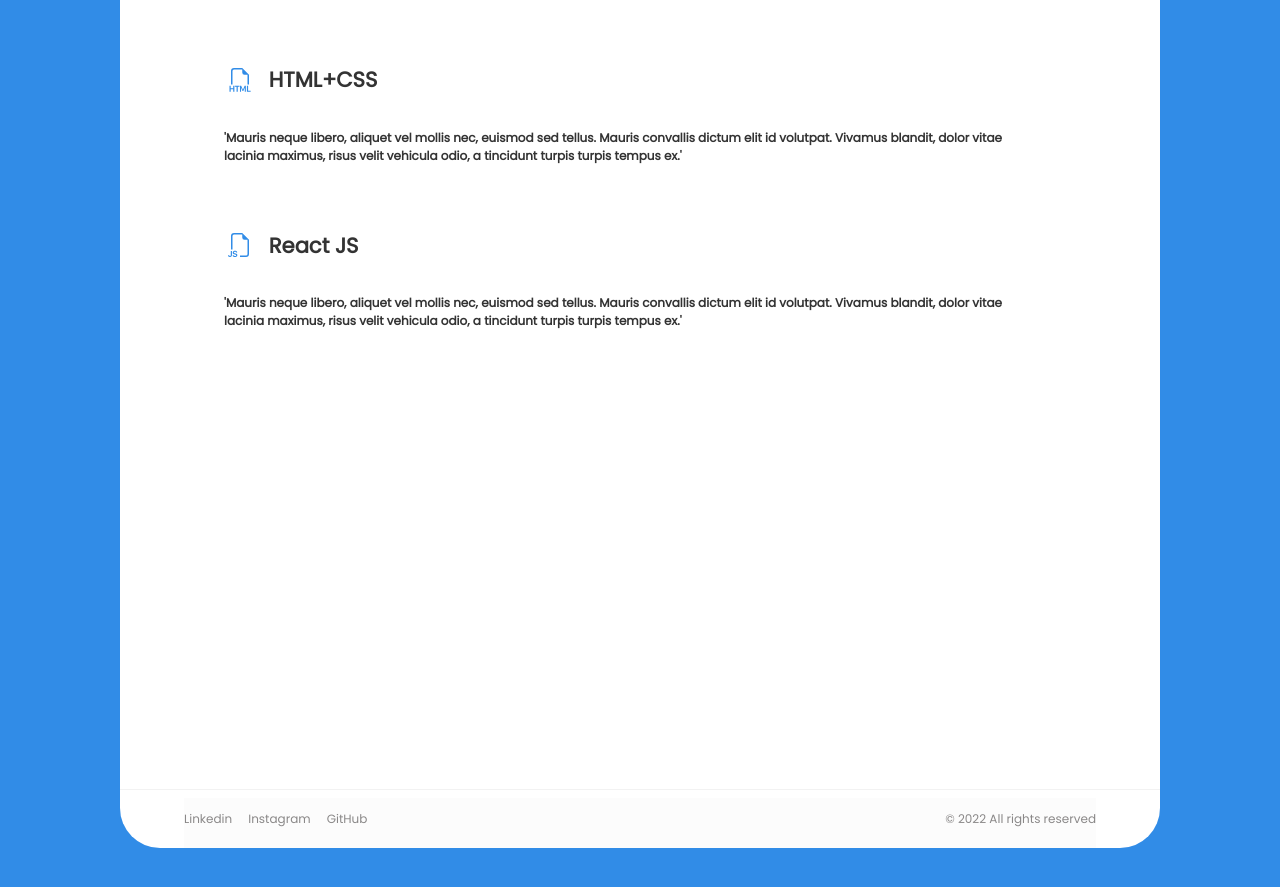
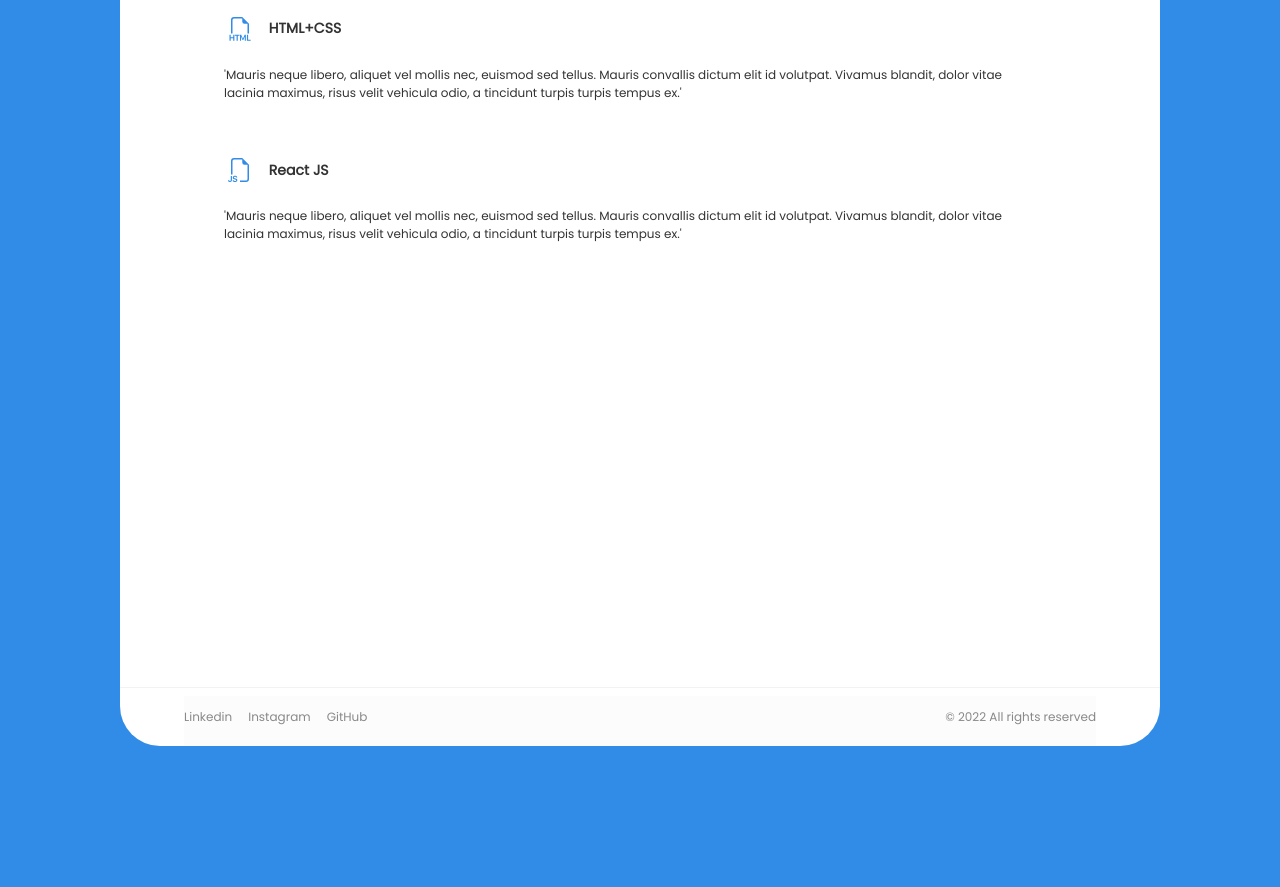
Before and after one commit to maludantasm/mySite, a React (Create React App) app in the folder react/my-site/: page / in a window 1280 px wide. Shown: the part 1525-2412 px from the top of the page. After the commit the page ends 2335 px from the top, so only its background shows below. Built offline with nearby package versions, Linux system fonts and the light colour scheme.

Commit message:
feat: mais styled components

```diff
--- /dev/null
+++ b/react/my-site/src/components/UI/variaveis.js
@@ -0,0 +1,2 @@
+export const primaryColor = ''
+export const a = ''
--- a/react/my-site/src/components/bodyComponents/bodyComponents.js
+++ b/react/my-site/src/components/bodyComponents/bodyComponents.js
@@ -1,4 +1,4 @@
-import { BodyComponentStyle, BodyComponentH2 } from '../../styled-components/bodyComponentsStyle.js';
+import { BodyComponentStyle, BodyComponentH2 } from '../styles/bodyComponentsStyle.js';
 
 import { Table } from './table/table';
 import widtbl from './whatIDoElements/table.json';
--- a/react/my-site/src/components/bodyComponents/formacaoElements/formacao-elements.js
+++ b/react/my-site/src/components/bodyComponents/formacaoElements/formacao-elements.js
@@ -1,12 +1,12 @@
-import './formacao-elements.css'
+import { ElementStyle, ElementTitle, ElementSvg, ElementP } from '../../styles/bodyElementsStyle.js';
 
 export const FormacaoElement = (props) => {
     return (
-        <div className='element'>
-            <div className='element-title'>
+        <ElementStyle>
+            <ElementTitle>
                 <h3>{props.title}</h3>
-            </div>
-                <p>{props.text}</p>
-        </div>
+            </ElementTitle>
+                <ElementP>{props.text}</ElementP>
+        </ElementStyle>
     );
 }
--- a/react/my-site/src/components/bodyComponents/table/table.js
+++ b/react/my-site/src/components/bodyComponents/table/table.js
@@ -1,4 +1,5 @@
-import { TableGrid, TableColumn } from '../../../styled-components/tableStyle.js';
+import { TableGrid, TableColumn } from '../../styles/tableStyle.js';
+
 import WhatIDoElement from '../whatIDoElements'
 import FormacaoElement from '../formacaoElements'
 
--- a/react/my-site/src/components/bodyComponents/whatIDoElements/whatIDo-elements.js
+++ b/react/my-site/src/components/bodyComponents/whatIDoElements/whatIDo-elements.js
@@ -1,15 +1,15 @@
-import { WIDEStyle, WIDETitle, WIDESvg, WIDEP } from '../../../styled-components/whatIDo-elementsStyle.js';
+import { ElementStyle, ElementTitle, ElementSvg, ElementP } from '../../styles/bodyElementsStyle.js';
 
 export const WhatIDoElement = (props) => {
     return (
-        <WIDEStyle>
-            <div className='element-title'>
-                <WIDESvg xmlns='http://www.w3.org/2000/svg' width='3vh' height='3vh' fill='currentColor' viewBox='0 0 16 16'>
+        <ElementStyle>
+            <ElementTitle>
+                <ElementSvg xmlns='http://www.w3.org/2000/svg' width='3vh' height='3vh' fill='currentColor' viewBox='0 0 16 16'>
                     <path d={props.path}/>
-                </WIDESvg>
+                </ElementSvg>
                 <h3>{props.title}</h3>
-            </div>
-                <WIDEP>{props.text}</WIDEP>
-        </WIDEStyle>
+            </ElementTitle>
+                <ElementP>{props.text}</ElementP>
+        </ElementStyle>
     );
 }
--- a/react/my-site/src/components/footer/footer.js
+++ b/react/my-site/src/components/footer/footer.js
@@ -1,15 +1,16 @@
-import './footer.css'
+import { FooterStyle, FooterMedia, FooterMediaA } from '../styles/footerStyle.js';
 
 export const Footer = (props) => {
-    return (<div className='footer'>
-                <div className='media'>
-                    <a href='https://www.linkedin.com/in/maria-luiza-dantas' target='_blank'>Linkedin</a>
-                    <a href='https://www.instagram.com/maludantasm/?next=%2F' target='_blank'>Instagram</a>
-                    <a href='https://github.com/maludantasm' target='_blank'>GitHub</a>
-                </div>
-                <div className='copyright'>
-                    <p>© 2022 All rights reserved</p>
-                </div>
+    return (
+        <FooterStyle>
+            <FooterMedia>
+                <FooterMediaA href='https://www.linkedin.com/in/maria-luiza-dantas' target='_blank'>Linkedin</FooterMediaA>
+                <FooterMediaA href='https://www.instagram.com/maludantasm/?next=%2F' target='_blank'>Instagram</FooterMediaA>
+                <FooterMediaA href='https://github.com/maludantasm' target='_blank'>GitHub</FooterMediaA>
+            </FooterMedia>
+            <div className='copyright'>
+                <p>© 2022 All rights reserved</p>
             </div>
+        </FooterStyle>
     )
 }
--- /dev/null
+++ b/react/my-site/src/components/styles/bodyComponentsStyle.js
@@ -0,0 +1,15 @@
+import styled from 'styled-components'
+
+const BodyComponentStyle = styled.div`margin-top: 15vh;
+margin-left: 10vh;
+font-size: 1.5vh;
+color:#333;
+
+display: flex;
+flex-direction: column;
+align-items: flex-start;`;
+
+const BodyComponentH2 = styled.h2`margin-bottom: 4vh;
+border-bottom: 0.3vh solid #318CE7;`;
+
+export {BodyComponentStyle, BodyComponentH2};
--- /dev/null
+++ b/react/my-site/src/components/styles/bodyElementsStyle.js
@@ -0,0 +1,21 @@
+import styled from 'styled-components'
+
+const ElementStyle = styled.div`display: flex;
+flex-direction: column;
+
+margin-right: 15vh;
+margin-left: 3vh;
+
+padding-bottom: 4vh;`;
+
+const ElementTitle = styled.div`display: flex;
+flex-direction: row;
+
+align-items: center;`;
+
+const ElementSvg = styled.svg`color: #318CE7;
+margin-right: 2.1vh;`;
+
+const ElementP = styled.p`font-size: 1.5vh;`;
+
+export {ElementStyle, ElementTitle, ElementSvg, ElementP};
--- /dev/null
+++ b/react/my-site/src/components/styles/footerStyle.js
@@ -0,0 +1,23 @@
+import styled from 'styled-components'
+
+const FooterStyle = styled.div`display: flex;
+flex-direction: row;
+justify-content: space-between;
+align-items: center;
+
+color: rgb(138, 136, 136);
+background-color: #fcfcfc;
+border-color: #eee;
+
+margin: 1vh 8vh 8vh 8vh;
+padding-bottom: 1vh;
+font-size: 1.5vh;`;
+
+const FooterMedia = styled.div`display: flex;
+flex-direction: row;`;
+
+const FooterMediaA = styled.a`margin-right: 2vh;
+text-decoration: none;
+color: rgb(138, 136, 136);`
+
+export {FooterStyle, FooterMedia, FooterMediaA};
--- /dev/null
+++ b/react/my-site/src/components/styles/tableStyle.js
@@ -0,0 +1,11 @@
+import styled from 'styled-components'
+
+const TableGrid = styled.div`display: grid;
+
+grid-template-rows: 60% 60%;
+grid-template-columns: 50% 50%;`;
+
+const TableColumn = styled.div`display: flex;
+flex-direction: column;`;
+
+export {TableGrid, TableColumn};
```
Also changed, not shown: react/my-site/src/components/styles/reportStyle.js (added), 1 other file (tests, documents, lock files or other folders).
